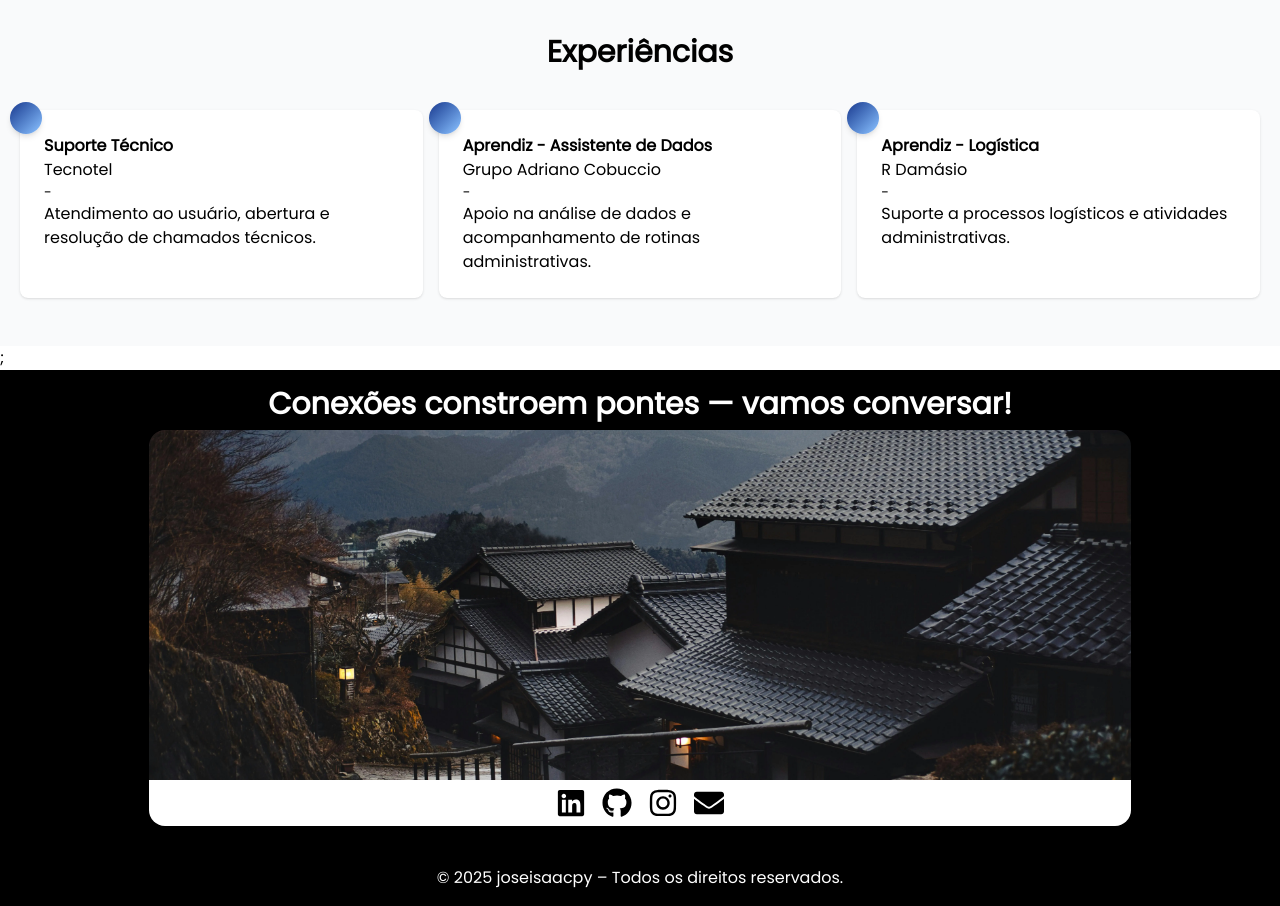
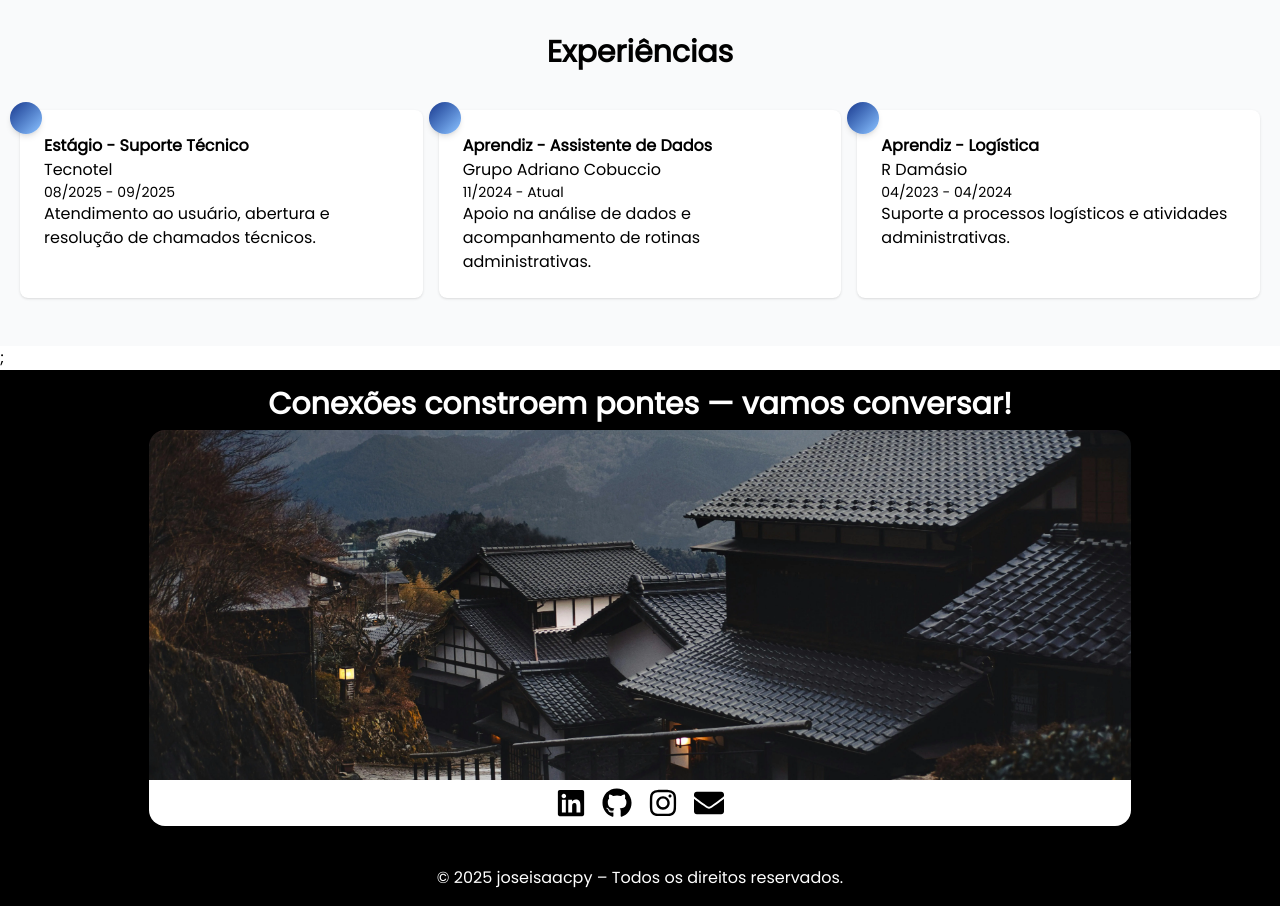
Before and after one commit to joseisaacpy/developer-portfolio-v3, a Next.js app: page / in a window 1280 px wide. Shown: the part 1880-2786 px from the top of the page. Built offline with nearby package versions, Linux system fonts and the light colour scheme; no server answers; the database is empty.

Commit message:
refacor: criar período de admissão e fim da experiência ao invés de ter tudo junto

```diff
--- a/Components/Experiencia/experiencias.js
+++ b/Components/Experiencia/experiencias.js
@@ -1,22 +1,25 @@
 export const experiencias = [
   {
     empresa: "Tecnotel",
-    cargo: "Suporte Técnico",
-    periodo: "08/2025 – 09/2025",
+    cargo: "Estágio - Suporte Técnico",
+    admissao: "08/2025",
+    fim: "09/2025",
     descricao:
       "Atendimento ao usuário, abertura e resolução de chamados técnicos.",
   },
   {
     empresa: "Grupo Adriano Cobuccio",
     cargo: "Aprendiz - Assistente de Dados",
-    periodo: "11/2024 – Atual",
+    admissao: "11/2024",
+    fim: "",
     descricao:
       "Apoio na análise de dados e acompanhamento de rotinas administrativas.",
   },
   {
     empresa: "R Damásio",
     cargo: "Aprendiz - Logística",
-    periodo: "04/2023 – 04/2024",
+    admissao: "04/2023",
+    fim: "04/2024",
     descricao: "Suporte a processos logísticos e atividades administrativas.",
   },
 ];
```
